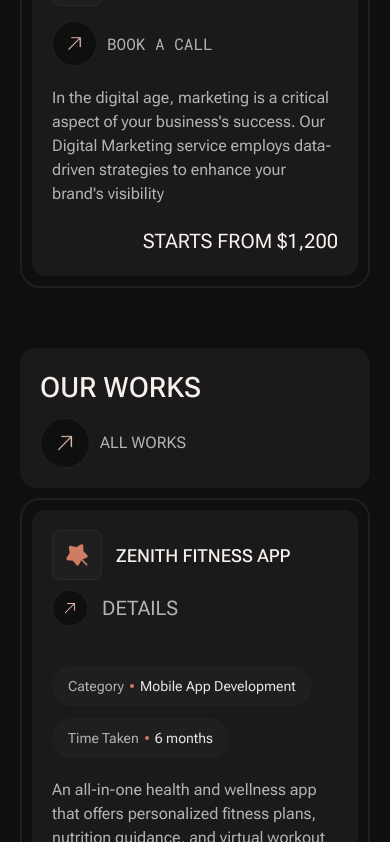
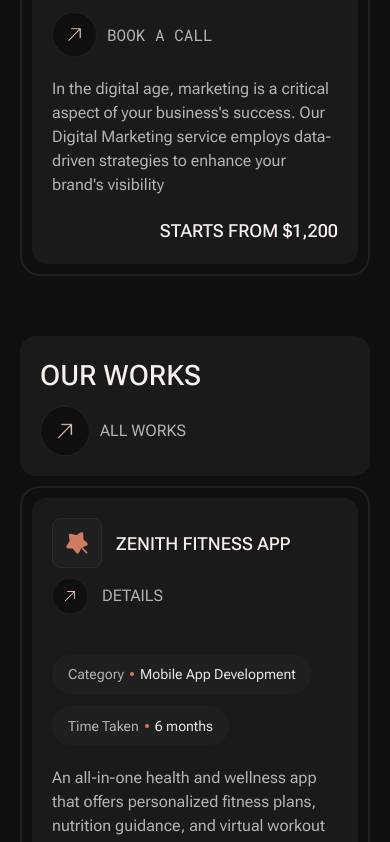
Before and after one commit to krishvaghasiya705/NexGen, a Next.js app: page / in a window 390 px wide. Shown: the part 4763-5605 px from the top of the page. Built offline with nearby package versions, Linux system fonts and the light colour scheme.

Commit message:
Feat UI break issues 9

```diff
--- a/src/components/homecomponents/faq/faq.module.scss
+++ b/src/components/homecomponents/faq/faq.module.scss
@@ -111,6 +111,10 @@
         border-radius: 16px;
         transition: all .4s ease-in-out;
 
+        @media (max-width: 1280px) {
+          padding: 30px;
+        }
+
         @media (max-width: 1024px) {
           padding: 30px 50px;
         }
@@ -126,6 +130,10 @@
         &.faqboxmainactive {
           transition: all .4s ease-in-out;
           padding: 60px;
+
+          @media (max-width: 1280px) {
+            padding: 30px;
+          }
 
           @media (max-width: 1024px) {
             padding: 50px;
@@ -181,6 +189,7 @@
           .faqboxtitleicon {
             width: 52px;
             height: 52px;
+            min-width: 52px;
           }
         }
 
@@ -215,6 +224,10 @@
       background-color: var(--black3);
       padding: 60px;
       border-radius: 14px;
+
+      @media (max-width: 1280px) {
+        padding: 30px;
+      }
 
       @media (max-width: 1024px) {
         max-width: 100%;
--- a/src/components/homecomponents/herobanner/herobanner.module.scss
+++ b/src/components/homecomponents/herobanner/herobanner.module.scss
@@ -420,6 +420,10 @@
           @media (max-height: 1024px) {
             @include font18;
           }
+
+          @media (max-height: 576px) {
+            @include font16;
+          }
         }
       }
     }
--- a/src/components/homecomponents/ourwork/ourwork.module.scss
+++ b/src/components/homecomponents/ourwork/ourwork.module.scss
@@ -98,6 +98,10 @@
       margin-bottom: 0;
     }
 
+    @media (max-width: 1280px) {
+      grid-template-columns: repeat(2, 1fr);
+    }
+
     @media (max-width: 1024px) {
       grid-template-columns: repeat(1, 1fr);
     }
@@ -107,8 +111,13 @@
       padding: 60px 40px;
       border-radius: 14px;
 
+      @media (max-width: 1280px) {
+        grid-column: span 2;
+      }
+
       @media (max-width: 1024px) {
         padding: 40px 20px;
+        grid-column: span 1;
       }
 
       @media (max-width: 768px) {
@@ -190,6 +199,14 @@
             @include font20;
             color: var(--gray70);
             text-transform: uppercase;
+
+            @media (max-width:768px) {
+              @include font18;
+            }
+
+            @media (max-width:576px) {
+              @include font16;
+            }
           }
         }
       }
--- a/src/components/homecomponents/services/services.module.scss
+++ b/src/components/homecomponents/services/services.module.scss
@@ -232,7 +232,7 @@
             }
 
             @media (max-width: 576px) {
-              @include font20;
+              @include font18;
             }
           }
         }
```
